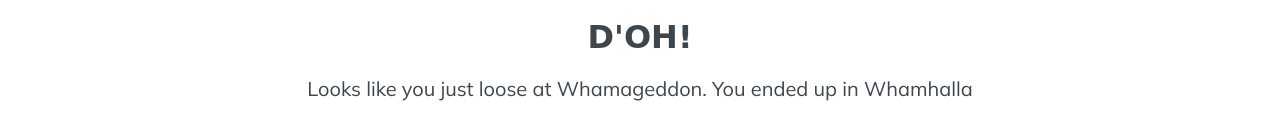
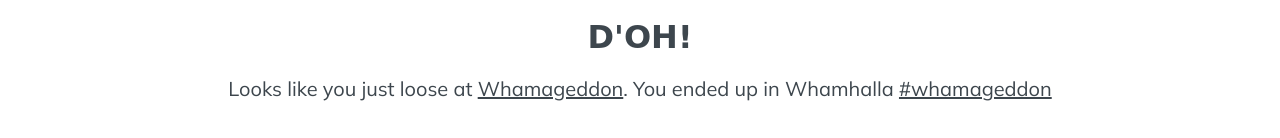
Before and after one commit to davidebrognoli/merry-christmas, a plain HTML site: page index.html in a window 1280 px wide. Shown: the part 822-960 px from the top of the page. Drawn offline with Linux system fonts and the light colour scheme; grey boxes are pictures that could not be loaded; a web font is replaced by a local one.

Commit message:
Add external links

```diff
--- a/index.html
+++ b/index.html
@@ -10,8 +10,8 @@
     <meta property="og:image:width" content="436">
     <meta property="og:image:height" content="228">
     <meta property="og:description" content="May the sweet magic of the Christmas season be with you always.">
-    <link rel="shortcut icon" href="/favicon.ico" type="image/x-icon">
-    <link rel="icon" href="/favicon.ico" type="image/x-icon">
+    <link rel="shortcut icon" href="favicon.ico" type="image/x-icon">
+    <link rel="icon" href="favicon.ico" type="image/x-icon">
     <link rel="preconnect" href="https://fonts.googleapis.com">
     <link rel="preconnect" href="https://fonts.gstatic.com" crossorigin>
     <link href="https://fonts.googleapis.com/css2?family=Mountains+of+Christmas:wght@700&family=Mulish:wght@400;600&display=swap" rel="stylesheet">
@@ -24,8 +24,9 @@
     </section>
     <section class="whama">
       <h2 class="subtitle">D'oh!</h2>
-      <p class="text">Looks like you just loose at Whamageddon.
-        You ended up in Whamhalla</p>
+      <p class="text">Looks like you just loose at <a href="https://www.whamageddon.com/" target="_blank">Whamageddon</a>.
+        You ended up in Whamhalla <a href="https://twitter.com/search?q=%23whamageddon" target="_blank">#whamageddon</a></p>
+
       <iframe
         src="https://www.youtube.com/embed/E8gmARGvPlI?autoplay=1"
         title="YouTube video player"
--- a/style.css
+++ b/style.css
@@ -55,6 +55,10 @@
   margin: 20px 0 0;
 }
 
+.text a {
+  color: #3D464D;
+}
+
 iframe {
   aspect-ratio: 16 / 9;
   display: block;
```
Also changed, not shown: 1 other file.
